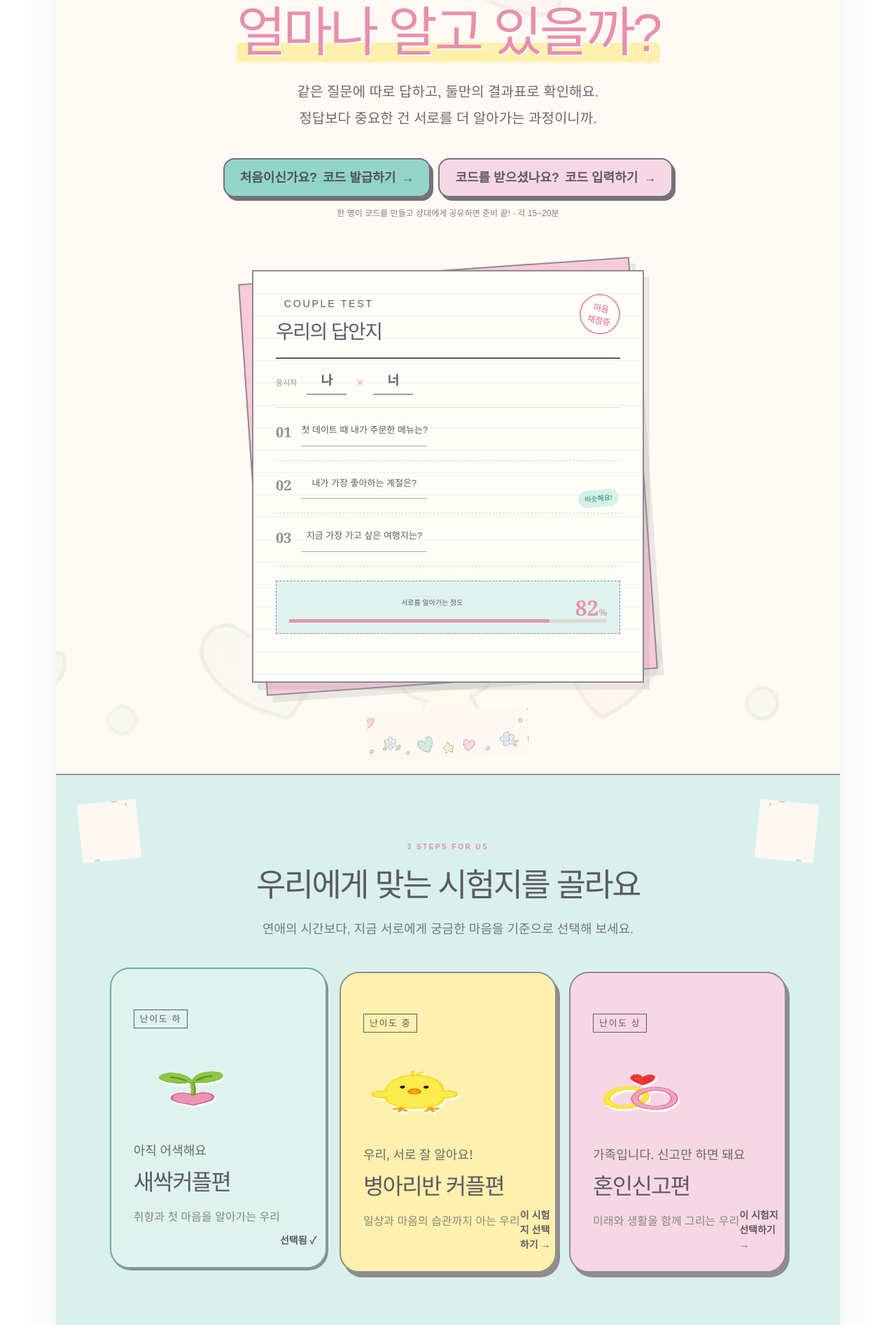
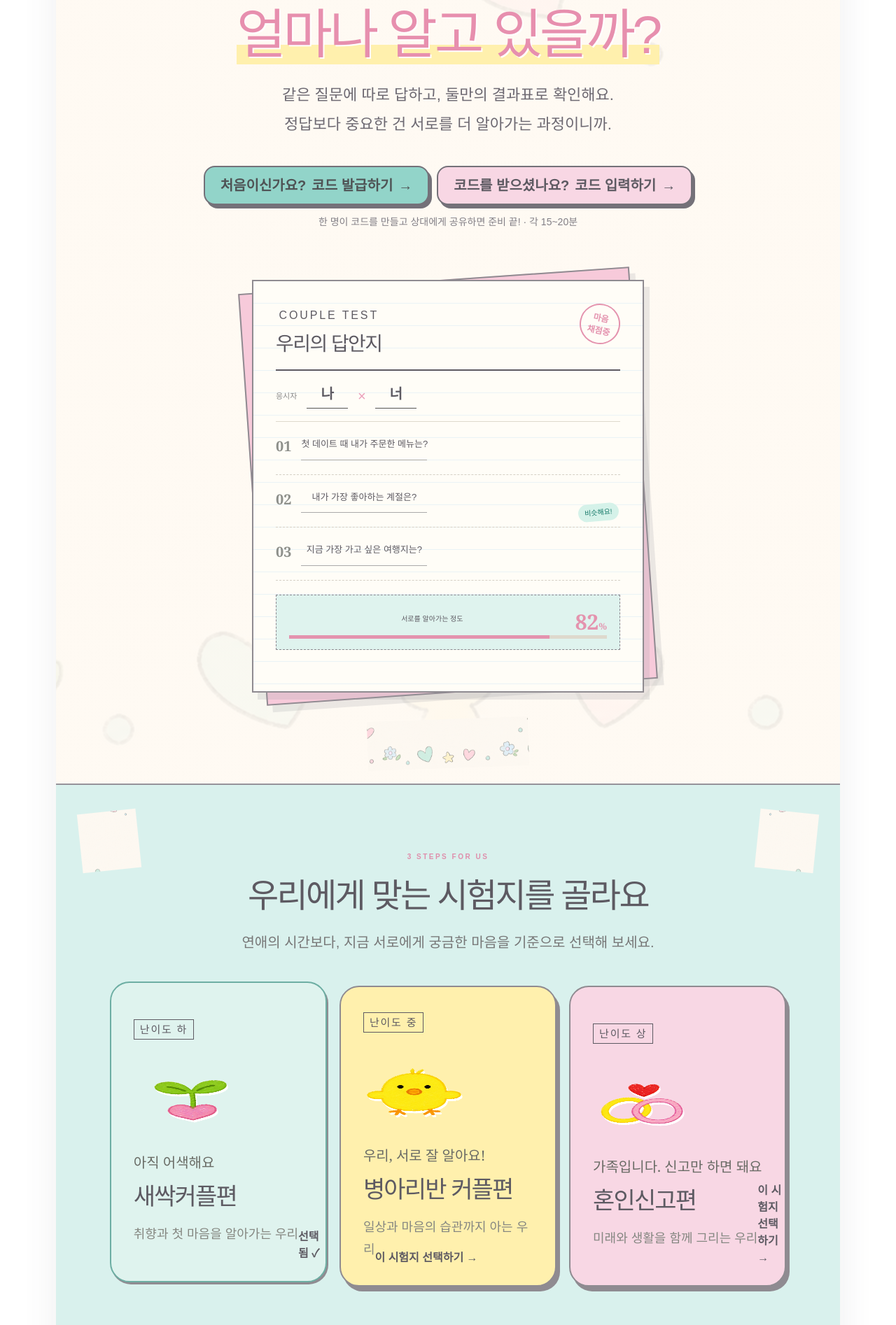
Before and after one commit to dlawlwl0620/knowing-you-couple-test, a React (Vite) app: page / in a window 1280 px wide. Shown: the part 286-2180 px from the top of the page at 70% size. Built offline with nearby package versions, Linux system fonts and the light colour scheme; a web font is replaced by a local one.

Commit message:
Upgrade icons and increase type sizes

```diff
--- a/app/easy-customize.css
+++ b/app/easy-customize.css
@@ -27,9 +27,9 @@
 
   /* 3. 폰트와 크기 */
   --easy-font: "DearFromsol", "Apple SD Gothic Neo", sans-serif;
-  --easy-title-size: clamp(48px, 6vw, 78px);
-  --easy-section-title-size: 46px;
-  --easy-body-size: 18px;
+  --easy-title-size: clamp(50px, 6vw, 80px);
+  --easy-section-title-size: 48px;
+  --easy-body-size: 20px;
 
   /* 4. PC 카드 배열과 간격
    * 3을 2로 바꾸면 카드가 한 줄에 2개씩 표시됩니다.
@@ -95,7 +95,7 @@ main {
 }
 
 .hero .lead {
-  font-size: 20px;
+  font-size: 22px;
   line-height: 1.9;
 }
 
@@ -121,8 +121,18 @@ main {
   font-size: var(--easy-section-title-size);
 }
 
+.brand { font-size: 25px; }
+.eyebrow { font-size: 13px; }
+.micro { font-size: 14px; }
+.form-card label:not(.check) { font-size: 15px; }
+.check span { font-size: 14px; }
+.question-paper legend em { font-size: 12px; }
+.progress span { font-size: 13px; }
+.test-head p { font-size: 13px; }
+.test-meta { font-size: 14px; }
+
 .section-title span {
-  font-size: 18px;
+  font-size: 20px;
   line-height: 1.7;
 }
 
@@ -148,35 +158,35 @@ main {
 }
 
 .level-tag {
-  font-size: 13px;
+  font-size: 15px;
 }
 
 .level-card p {
-  font-size: 18px;
+  font-size: 20px;
   line-height: 1.6;
 }
 
 .level-card h3 {
-  font-size: 32px;
+  font-size: 34px;
 }
 
 .level-card small {
-  font-size: 16px;
+  font-size: 18px;
   line-height: 1.65;
 }
 
 .level-card > i {
-  font-size: 14px;
+  font-size: 16px;
 }
 
 .how article h3 {
-  font-size: 22px;
+  font-size: 24px;
 }
 
 .how article p,
 .form-card > p,
 .payment-note {
-  font-size: 16px;
+  font-size: 18px;
 }
 
 .primary,
@@ -201,9 +211,9 @@ main {
 @media (max-width: 800px) {
   :root {
     --easy-section-space: 70px;
-    --easy-title-size: clamp(42px, 12vw, 58px);
-    --easy-section-title-size: 36px;
-    --easy-body-size: 17px;
+    --easy-title-size: clamp(44px, 12vw, 60px);
+    --easy-section-title-size: 38px;
+    --easy-body-size: 19px;
   }
 
   .hero {
@@ -213,7 +223,7 @@ main {
   }
 
   .hero .lead {
-    font-size: 18px;
+    font-size: 20px;
   }
 
   .hero-actions {
```
Also changed, not shown: app/globals.css, public/couple-level-icons-v2.png (added).
